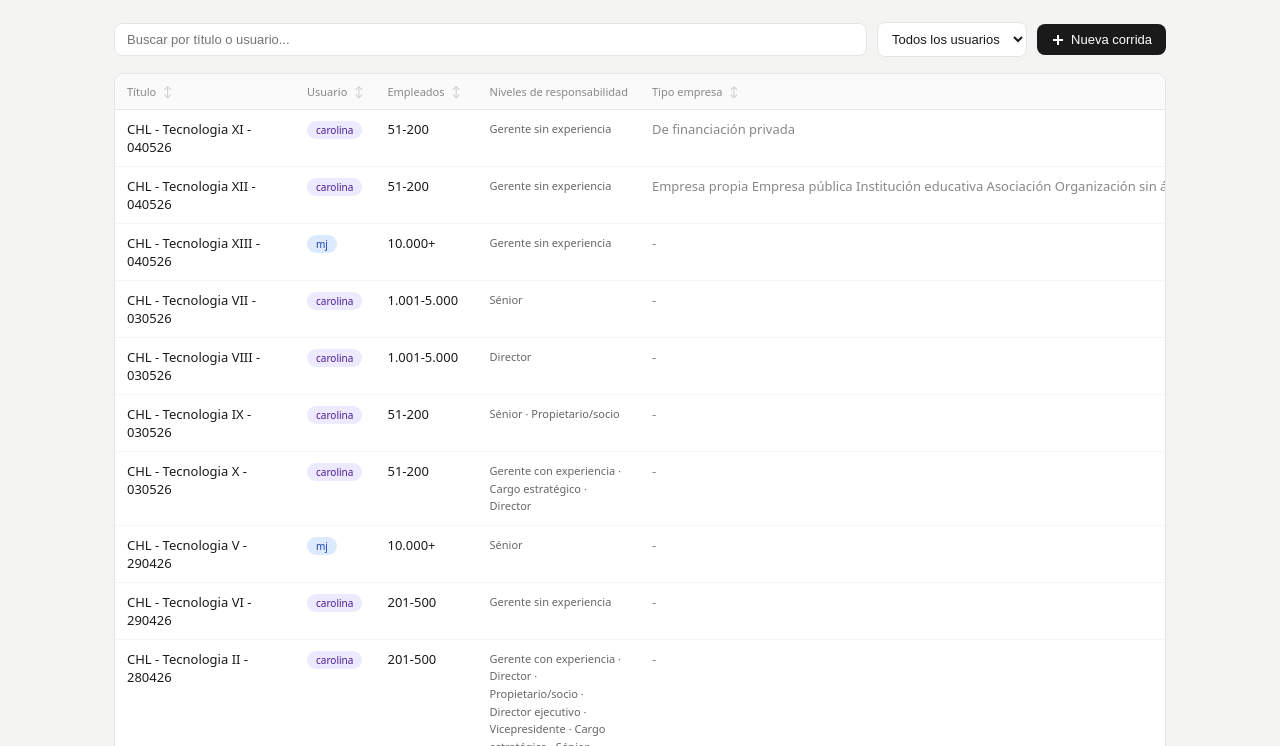
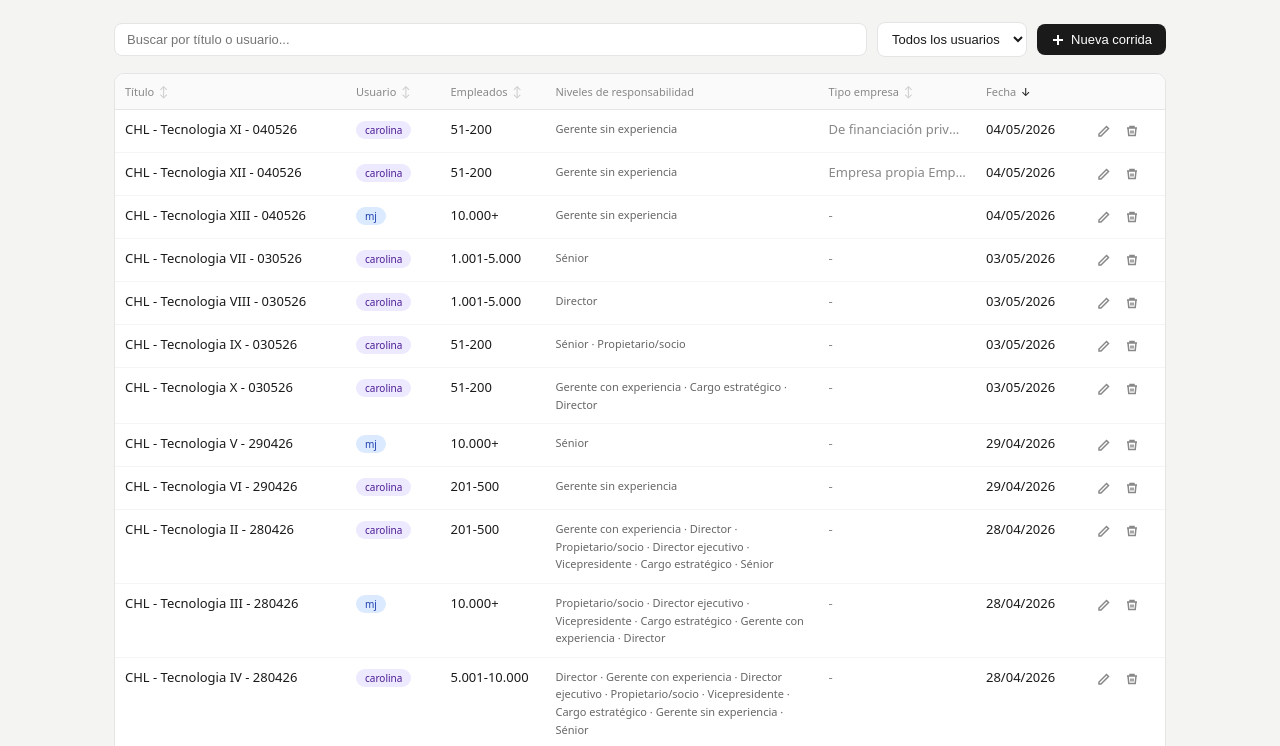
Before and after one commit to aleurizar/emelia, a plain HTML site: page index.html in a window 1280 px wide. Both pictures are taken after a click on the button "Corridas". Shown: the part 51-797 px from the top of the page. Drawn offline with Linux system fonts and the light colour scheme.

Commit message:
Improve table styling and layout in index.html

```diff
--- a/index.html
+++ b/index.html
@@ -56,17 +56,24 @@ body{font-family:system-ui,-apple-system,sans-serif;font-size:14px;color:#1a1a1a
 .btn-add:hover{background:#333}
 
 /* table */
-.tbl-wrap{background:#fff;border:1px solid #e5e5e5;border-radius:10px;overflow:hidden}
-table{width:100%;border-collapse:collapse;font-size:13px}
-th{font-size:11px;font-weight:500;color:#888;text-align:left;padding:10px 12px;border-bottom:1px solid #e5e5e5;background:#fafafa;white-space:nowrap;user-select:none}
+.tbl-wrap{background:#fff;border:1px solid #e5e5e5;border-radius:10px;overflow-x:auto}
+table{width:100%;border-collapse:collapse;font-size:13px;table-layout:fixed;min-width:700px}
+th{font-size:11px;font-weight:500;color:#888;text-align:left;padding:10px 10px;border-bottom:1px solid #e5e5e5;background:#fafafa;white-space:nowrap;user-select:none;overflow:hidden;text-overflow:ellipsis}
+th:nth-child(1){width:22%}
+th:nth-child(2){width:9%}
+th:nth-child(3){width:10%}
+th:nth-child(4){width:26%}
+th:nth-child(5){width:15%}
+th:nth-child(6){width:10%}
+th:nth-child(7){width:8%}
 th.sortable{cursor:pointer}
 th.sortable:hover{color:#1a1a1a}
-.sort-icon{display:inline-block;margin-left:4px;opacity:.4;font-style:normal}
+.sort-icon{display:inline-block;margin-left:2px;opacity:.4;font-style:normal}
 th.sort-asc .sort-icon,th.sort-desc .sort-icon{opacity:1;color:#1a1a1a}
-td{padding:10px 12px;border-bottom:1px solid #f5f5f5;vertical-align:top;color:#1a1a1a}
+td{padding:10px 10px;border-bottom:1px solid #f5f5f5;vertical-align:top;color:#1a1a1a;overflow:hidden;text-overflow:ellipsis}
 tr:last-child td{border-bottom:none}
 tr:hover td{background:#fafafa}
-.levels-cell{max-width:200px;font-size:11px;color:#666;line-height:1.6}
+.levels-cell{font-size:11px;color:#666;line-height:1.6;white-space:normal}
 .icon-btn{background:none;border:none;cursor:pointer;padding:4px 6px;border-radius:6px;color:#888;display:inline-flex;align-items:center;justify-content:center}
 .icon-btn:hover{background:#f0f0f0;color:#1a1a1a}
 .icon-btn.danger:hover{background:#fef2f2;color:#dc2626}
```
